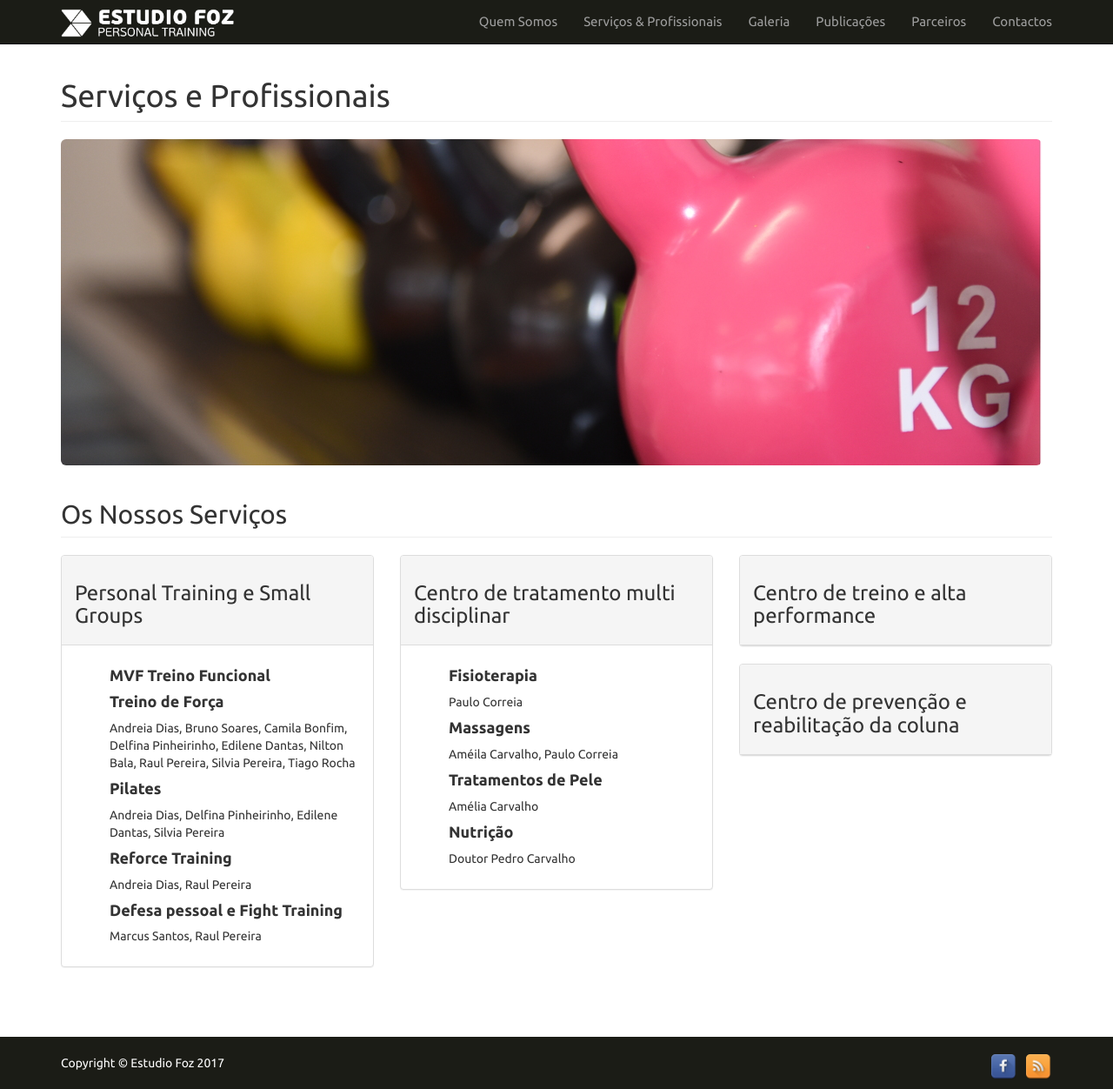
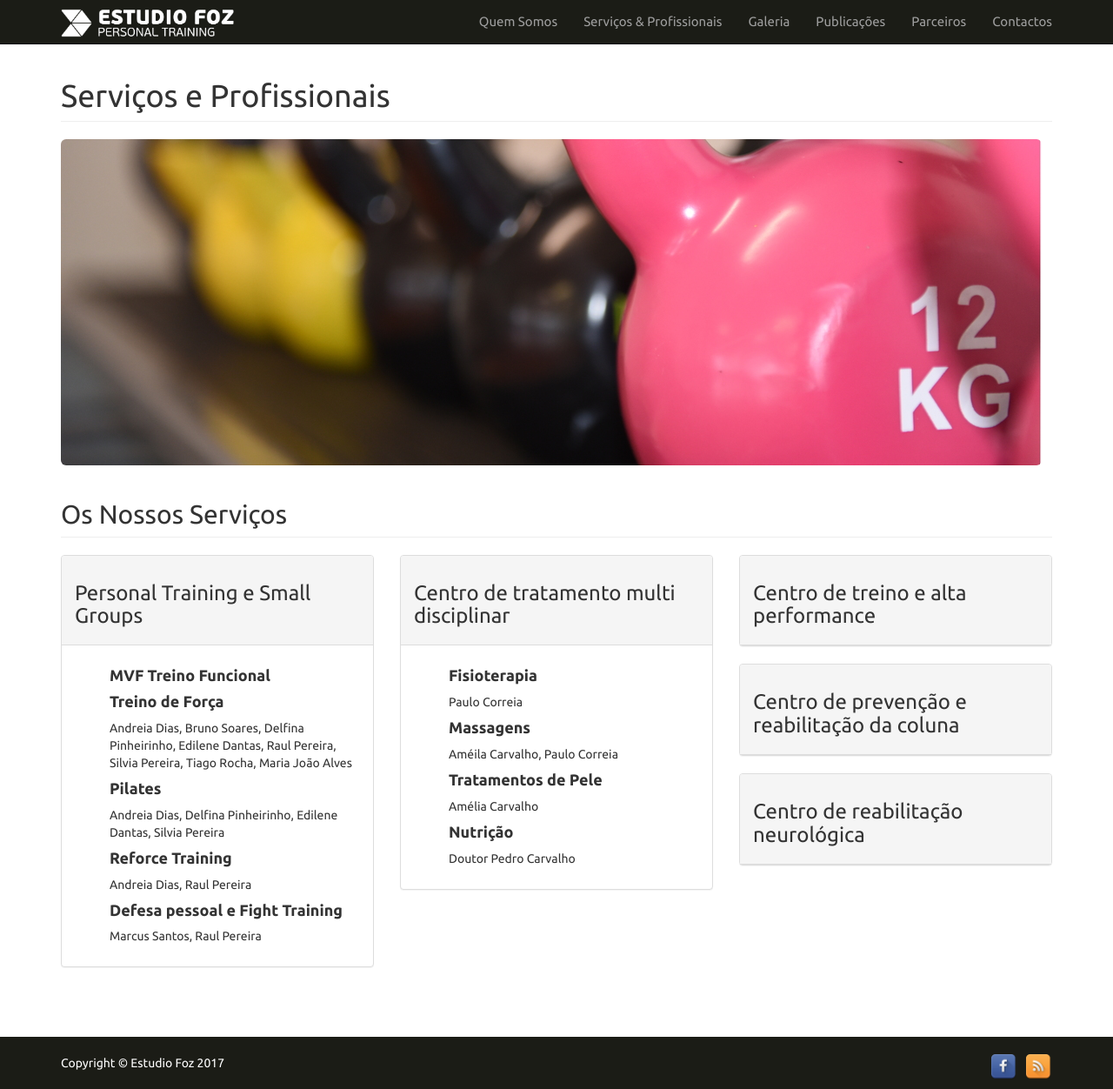
Before and after one commit to estudiotest/estudiotest.github.io, a Jekyll site: the page built from servicos-e-profissionais/index.html, in a window 1280 px wide and 1252 px high. Shown: the whole window at 87% size. Built offline with Jekyll 4.4.1, drawn with Linux system fonts in a browser that asks for light colours.

Commit message:
Updated information in the services section

```diff
--- a/servicos-e-profissionais/index.html
+++ b/servicos-e-profissionais/index.html
@@ -29,7 +29,7 @@ title: Serviços e Profissionais
                         <ul>
                             <li><h4>MVF Treino Funcional</h4></li>
                             <li><h4>Treino de Força</h4></li>
-                            <span class="prof">Andreia Dias, Bruno Soares, Camila Bonfim, Delfina Pinheirinho, Edilene Dantas, Nilton Bala, Raul Pereira, Silvia Pereira, Tiago Rocha</span>
+                            <span class="prof">Andreia Dias, Bruno Soares, Delfina Pinheirinho, Edilene Dantas, Raul Pereira, Silvia Pereira, Tiago Rocha, Maria João Alves</span>
                             <li><h4>Pilates</h4></li>
                             <span class="prof">Andreia Dias, Delfina Pinheirinho, Edilene Dantas, Silvia Pereira</span>
                             <li><h4>Reforce Training</h4></li>
@@ -74,6 +74,12 @@ title: Serviços e Profissionais
             </div>
         </div>
             <!-- /.col-md-4 -->
+            <div class="col-md-4">
+            <div class="panel panel-default">
+               <div class="panel-heading"> <h3>Centro de reabilitação neurológica</h3></div>
+            </div>
+        </div>
+            <!-- /.col-md-4 -->
         </div>
 
      </div>
```
